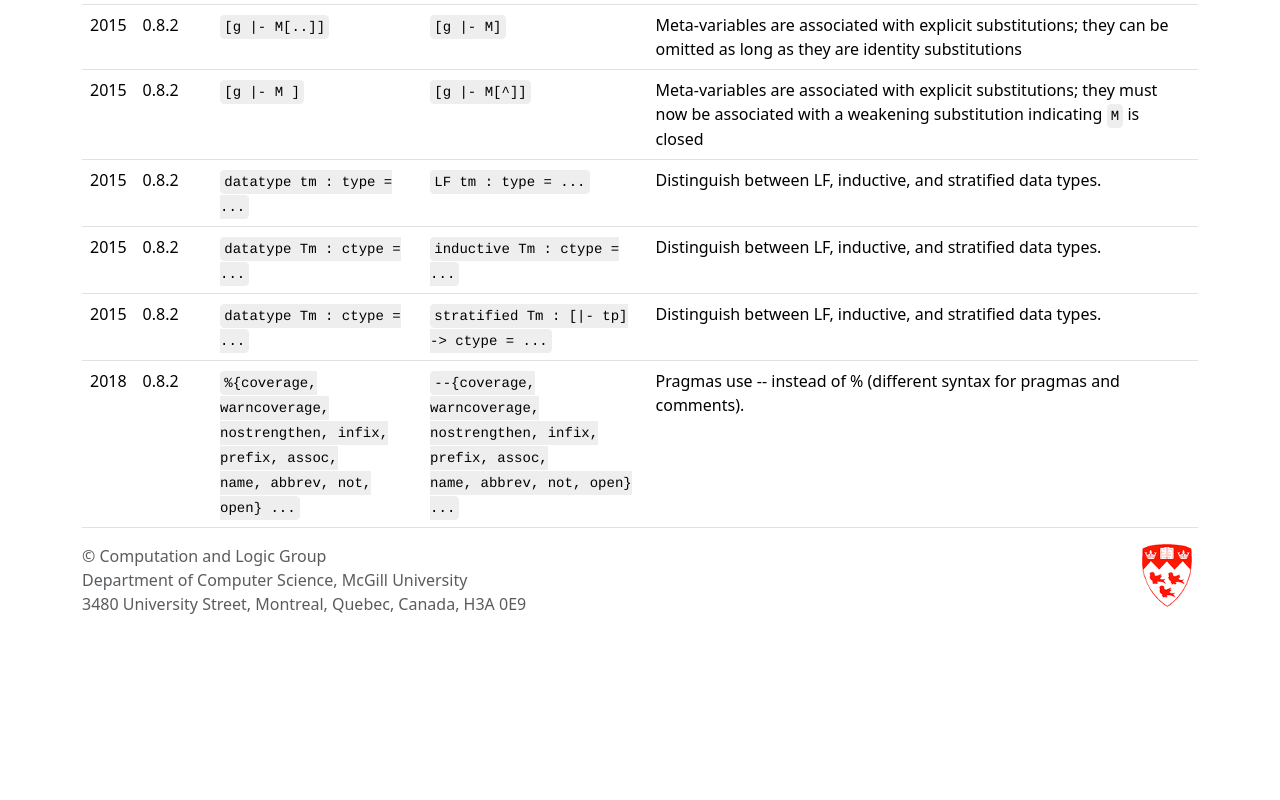
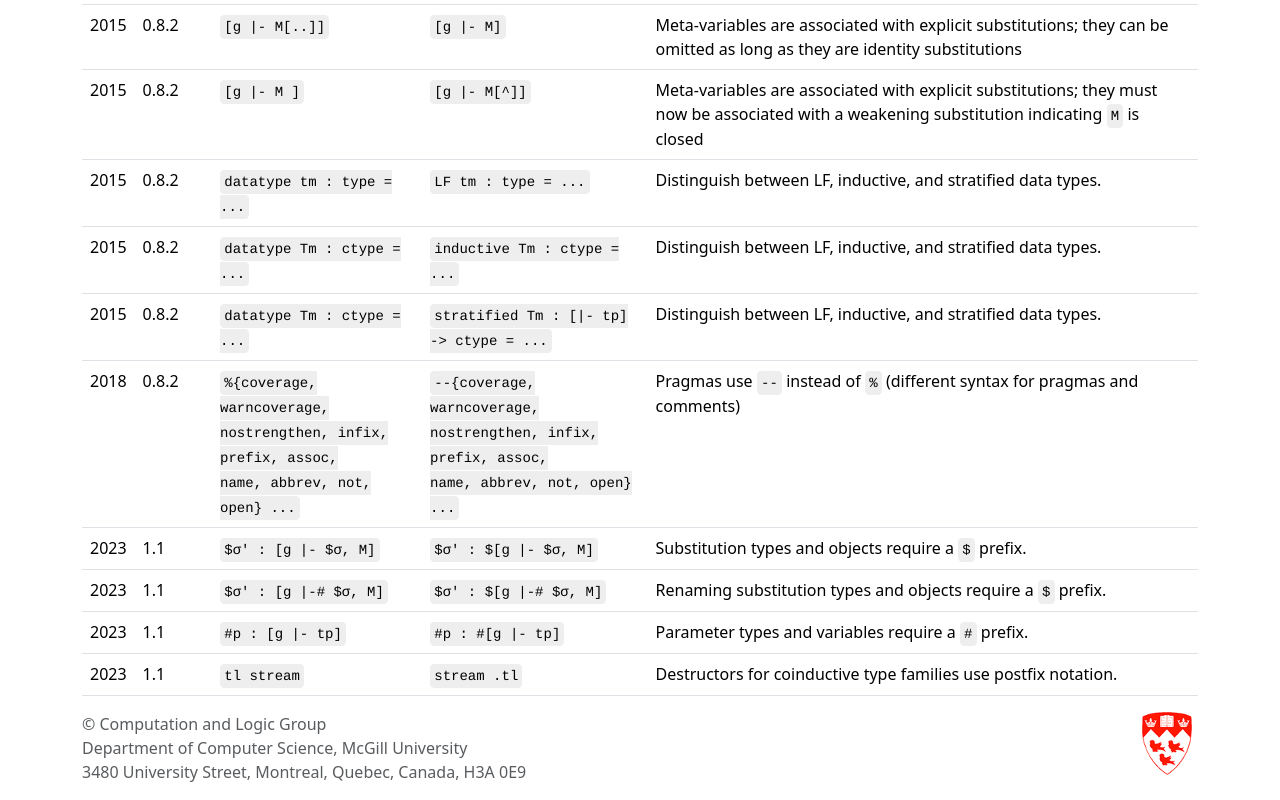
Before and after one commit to MartyO256/beluga-site, a SvelteKit app: page /changes in a window 1280 px wide. Shown: the part 754-1554 px from the top of the page. Before the commit the page ends 1386 px from the top, so only its background shows below. Built offline with nearby package versions, Linux system fonts and the light colour scheme.

Commit message:
Document recent changes to the syntax

```diff
--- a/src/routes/changes/+page.svelte
+++ b/src/routes/changes/+page.svelte
@@ -153,21 +153,77 @@
 		<tr>
 			<td>2018</td>
 			<td>0.8.2</td>
-			<td
-				><code>
+			<td>
+				<code>
 					%{`{`}coverage, warncoverage, <br />
 					nostrengthen, infix, prefix, assoc, <br />
 					name, abbrev, not, open{`}`} ...
-				</code></td
-			>
-			<td
-				><code
+				</code>
+			</td>
+			<td>
+				<code
 					>--{`{`}coverage, warncoverage, <br />
 					nostrengthen, infix, prefix, assoc, <br />
 					name, abbrev, not, open{`}`} ...
-				</code></td
-			>
-			<td>Pragmas use -- instead of % (different syntax for pragmas and comments).</td>
+				</code>
+			</td>
+			<td>
+				Pragmas use <code>--</code> instead of <code>%</code> (different syntax for pragmas and comments)
+			</td>
+		</tr>
+
+		<tr>
+			<td>2023</td>
+			<td>1.1</td>
+			<td>
+				<code>$σ' : [g |- $σ, M]</code>
+			</td>
+			<td>
+				<code>$σ' : $[g |- $σ, M]</code>
+			</td>
+			<td>
+				Substitution types and objects require a <code>$</code> prefix.
+			</td>
+		</tr>
+
+		<tr>
+			<td>2023</td>
+			<td>1.1</td>
+			<td>
+				<code>$σ' : [g |-# $σ, M]</code>
+			</td>
+			<td>
+				<code>$σ' : $[g |-# $σ, M]</code>
+			</td>
+			<td>
+				Renaming substitution types and objects require a <code>$</code> prefix.
+			</td>
+		</tr>
+
+		<tr>
+			<td>2023</td>
+			<td>1.1</td>
+			<td>
+				<code>#p : [g |- tp]</code>
+			</td>
+			<td>
+				<code>#p : #[g |- tp]</code>
+			</td>
+			<td>
+				Parameter types and variables require a <code>#</code> prefix.
+			</td>
+		</tr>
+
+		<tr>
+			<td>2023</td>
+			<td>1.1</td>
+			<td>
+				<code>tl stream</code>
+			</td>
+			<td>
+				<code>stream .tl</code>
+			</td>
+			<td> Destructors for coinductive type families use postfix notation. </td>
 		</tr>
 	</tbody>
 </table>
```
